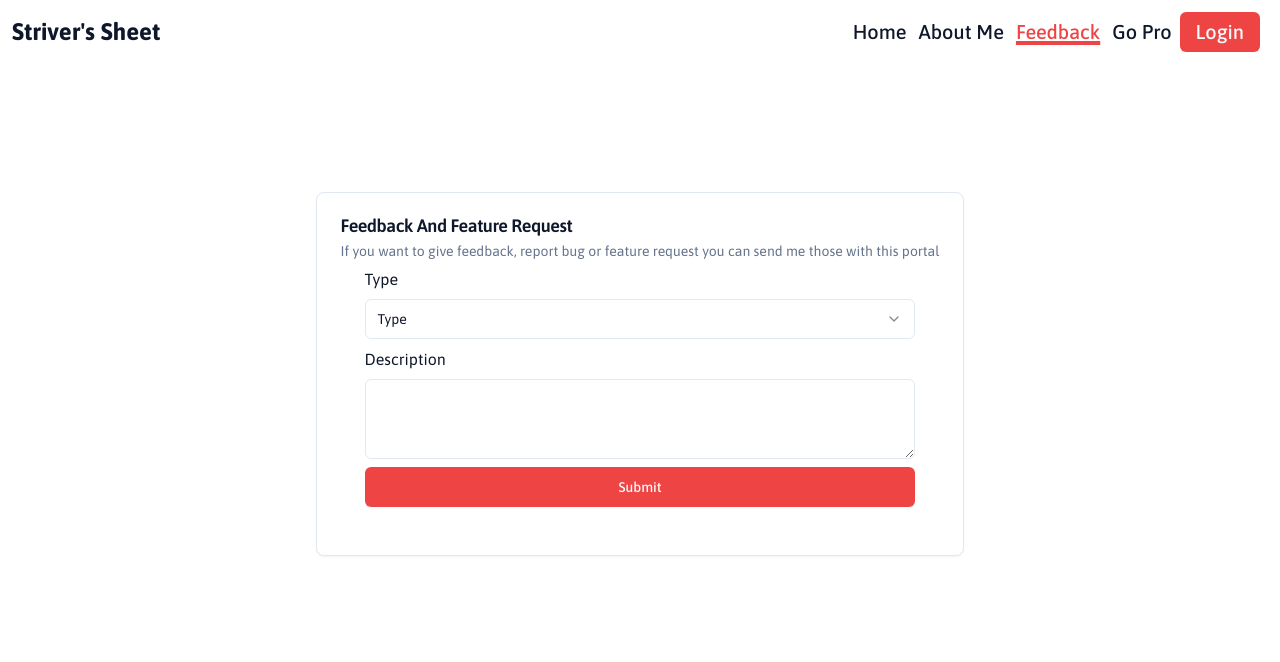
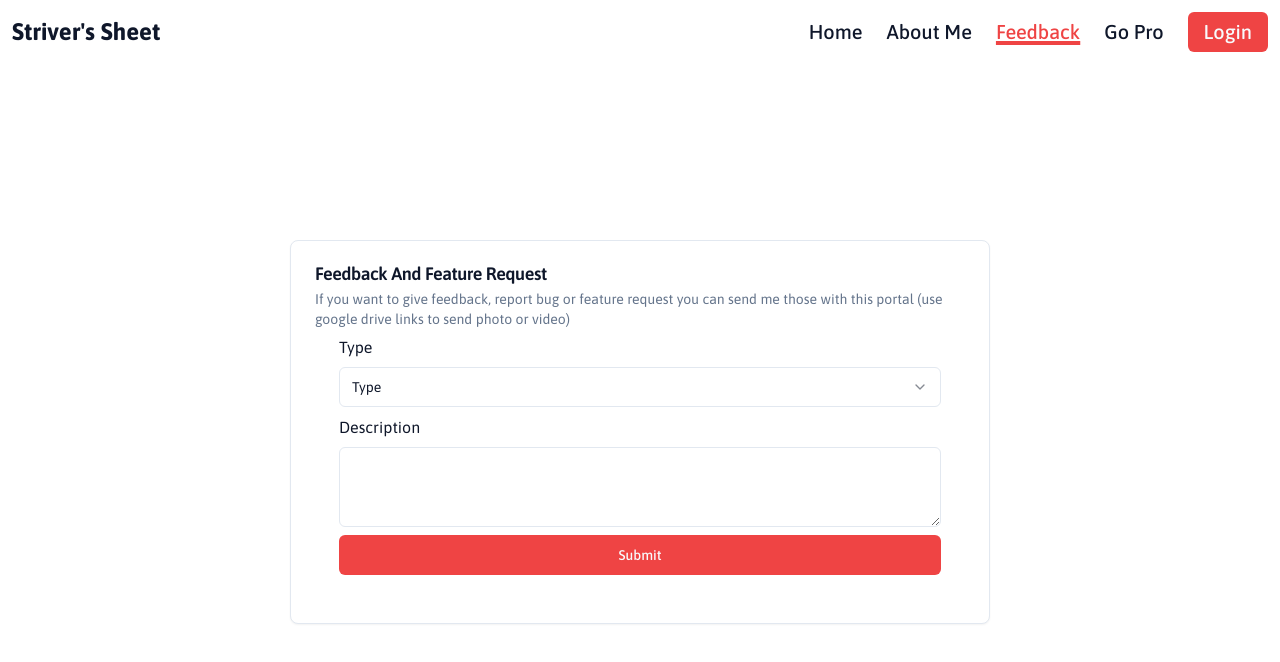
Before and after one commit to pradeep800/striver-sheet-webiste, a Next.js app: page /feedback in a window 1280 px wide. Shown: the top 662 px of the page. Built offline with nearby package versions, Linux system fonts and the light colour scheme.

Commit message:
patch some bugs related to view and hamburger

```diff
--- a/app/(general)/about/page.tsx
+++ b/app/(general)/about/page.tsx
@@ -15,7 +15,7 @@
 
 export default function AboutPage() {
   return (
-    <div className="h-[80%] flex items-center justify-center ">
+    <div className="h-[100%] flex items-center justify-center ">
       <Card className="max-w-[600px]">
         <CardHeader>
           <CardTitle>About Me</CardTitle>
--- a/app/(general)/feedback/page.tsx
+++ b/app/(general)/feedback/page.tsx
@@ -23,13 +23,13 @@
     e.preventDefault();
   }
   return (
-    <div className="mt-3 h-[80%] flex justify-center items-center">
-      <Card>
+    <div className="mt-3 h-[100%] flex justify-center items-center">
+      <Card className="w-[700px]">
         <CardHeader>
           <CardTitle>Feedback And Feature Request</CardTitle>
           <CardDescription>
-            If you want to give feedback, report bug or feature request you can
-            send me those with this portal
+            {`If you want to give feedback, report bug or feature request you can
+            send me those with this portal (use google drive links to send photo or video)`}
           </CardDescription>
           <CardContent>
             <form className="flex flex-col gap-2" onSubmit={onSubmit}>
@@ -44,7 +44,7 @@
                   <SelectItem value="Feature">Feature Request</SelectItem>
                 </SelectContent>
               </Select>
-              <Label htmlFor="type-description">Description</Label>
+              <Label htmlFor="type-description">{`Description`}</Label>
               <Textarea id="type-description" />
               <Button className=" bg-red-500 hover:bg-red-400">Submit</Button>
             </form>
--- a/app/(general)/layout.tsx
+++ b/app/(general)/layout.tsx
@@ -18,7 +18,7 @@
       <div>
         <NavBar />
       </div>
-      <main className="h-[100%]">{children}</main>
+      <main className="h-[calc(100%-40px)]">{children}</main>
     </>
   );
 }
--- a/app/(general)/pricing/page.tsx
+++ b/app/(general)/pricing/page.tsx
@@ -11,7 +11,7 @@
 import Link from "next/link";
 export default function Price() {
   return (
-    <div className="h-[80%] flex flex-wrap  justify-center items-center gap-5 m-4">
+    <div className="h-[100%] flex flex-wrap  justify-center items-center gap-5 mt-4 md:mt-0">
       <Card className="min-h-[500px] flex flex-col justify-center basis-[400px]  ">
         <CardHeader>
           <CardTitle>Free Tier</CardTitle>
--- a/components/bigScreenNav.tsx
+++ b/components/bigScreenNav.tsx
@@ -11,7 +11,7 @@
   setActiveLink,
 }: bigScreenProps) {
   return (
-    <div className="font-medium text-xl hidden sm:flex gap-3  ">
+    <div className="font-medium text-xl hidden md:flex gap-6  ">
       {NAVBARITEMS.map((navItem, i) => {
         return (
           <Link
--- a/components/navbar.tsx
+++ b/components/navbar.tsx
@@ -16,14 +16,14 @@
     pathName as NavBarItems
   );
   const { hamburgerOn, setHamburgerOn } = useHamburger();
-
+  const [oneTimeClickToHamburger, setOneTimeClickToHamburger] = useState(false);
   return (
     <nav
       className="flex  items-center relative z-[2] "
       onClick={() => hamburgerOn && setHamburgerOn(false)}
     >
       <Link
-        className="mr-auto relative text-2xl font-bold isolate z-[1] hidden sm:block "
+        className="mr-auto relative text-2xl font-bold isolate z-[1] hidden md:block "
         href="/"
         onClick={() => {
           setActiveNavLink("/");
@@ -32,7 +32,7 @@
         {`Striver's Sheet`}
       </Link>
       <Link
-        className="mr-auto relative text-2xl font-bold isolate z-[1]  block sm:hidden "
+        className="mr-auto relative text-2xl font-bold isolate z-[1]  block md:hidden "
         href="/"
         onClick={() => {
           setActiveNavLink("/");
@@ -47,14 +47,18 @@
       <SmallScreenNav
         activeNavLink={activeNavLink}
         setActiveLink={setActiveNavLink}
+        oneTimeClickToHamburger={oneTimeClickToHamburger}
       />
-      <Button className="bg-red-500 hover:bg-red-400  mr-2 ml-2 isolate z-[1]">
+      <Button className="bg-red-500 hover:bg-red-400    mr-6 ml-6 md:mr-0 isolate z-[1]">
         <Link className="font-medium text-xl" href="register-or-login">
           Login
         </Link>
       </Button>
-      <div className=" sm:hidden isolate z-[1]">
-        <Hamburger />
+      <div className=" md:hidden isolate z-[1]">
+        <Hamburger
+          oneTimeClickToHamburger={oneTimeClickToHamburger}
+          setOneTimeClickToHamburger={setOneTimeClickToHamburger}
+        />
       </div>
     </nav>
   );
--- a/components/smallScreenNav.tsx
+++ b/components/smallScreenNav.tsx
@@ -4,17 +4,18 @@
 import Link from "next/link";
 import { useHamburger } from "@/lib/useHamburger";
 import { NavBarItems } from "@/lib/types/navBarTypes";
-let count = 0;
 type SmallScreenProps = {
   activeNavLink: NavBarItems;
   setActiveLink: Dispatch<SetStateAction<NavBarItems>>;
+  oneTimeClickToHamburger: boolean;
 };
 export default function ISmallScreenNav({
   activeNavLink,
   setActiveLink,
+  oneTimeClickToHamburger,
 }: SmallScreenProps) {
   const nav = useRef<HTMLDivElement>(null);
-  const { hamburgerOn, setHamburgerOn } = useHamburger();
+  const hamburgerOn = useHamburger((state) => state.hamburgerOn);
 
   if (!hamburgerOn) {
     setTimeout(() => {
@@ -30,7 +31,7 @@
     <div
       ref={nav}
       className={` sm:hidden flex gap-8 flex-col font-medium text-xl justify-center p-3 bg-[rgba(242,242,242,0.3)] backdrop-blur-md fixed inset-0 ${
-        count++ == 0 && "hidden"
+        !oneTimeClickToHamburger && "hidden"
       } `}
     >
       {NAVBARITEMS.map((navItem, i) => {
--- a/components/svg/hamburger.tsx
+++ b/components/svg/hamburger.tsx
@@ -1,8 +1,15 @@
 "use client";
 import { useHamburger } from "@/lib/useHamburger";
 import { useState } from "react";
-type setOn = React.Dispatch<React.SetStateAction<boolean>>;
-export default function Hamburger() {
+type setOneTimeClickToHamburger = React.Dispatch<React.SetStateAction<boolean>>;
+type HamburgerTypeProps = {
+  oneTimeClickToHamburger: boolean;
+  setOneTimeClickToHamburger: setOneTimeClickToHamburger;
+};
+export default function Hamburger({
+  oneTimeClickToHamburger,
+  setOneTimeClickToHamburger,
+}: HamburgerTypeProps) {
   const { hamburgerOn: on, setHamburgerOn: setOn } = useHamburger();
   if (on) {
     if (typeof document != undefined)
@@ -15,6 +22,7 @@
     <svg
       onClick={() => {
         setOn(!on);
+        setOneTimeClickToHamburger(true);
       }}
       width="30"
       height="30"
```
